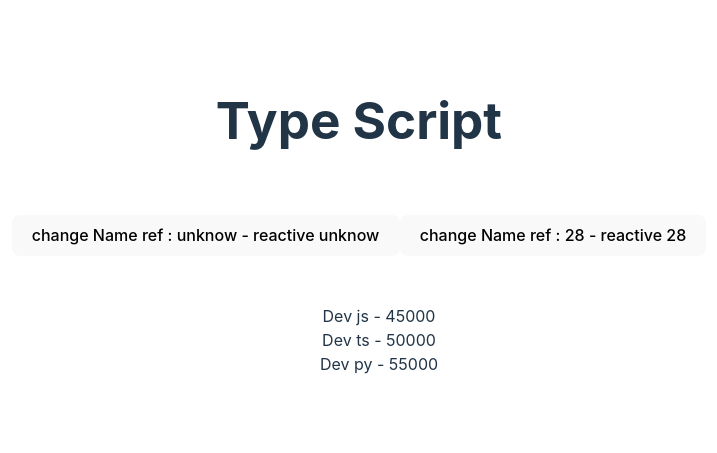
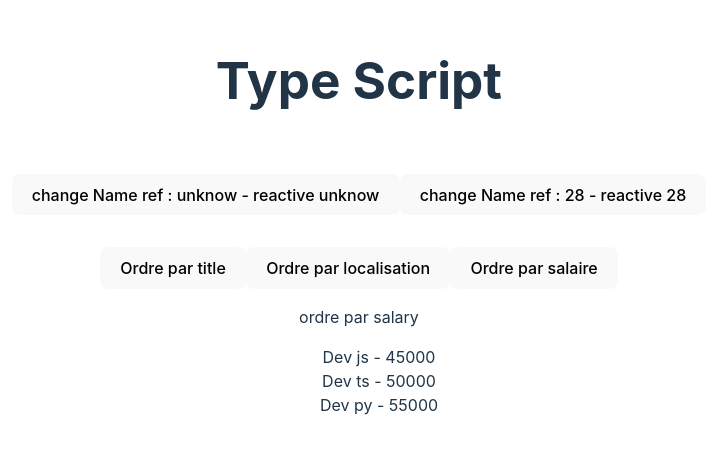
Before and after one commit to CodeurCopieur/Vue3-w-TypeScript, a Vue app: page / in a window 1280 px wide. Shown: the part 175-628 px from the top of the page, without its empty margins (281-998 px from the left). Built offline with nearby package versions, Linux system fonts and the light colour scheme.

Commit message:
Les fonctions

```diff
--- a/src/App.vue
+++ b/src/App.vue
@@ -3,17 +3,31 @@ import { ref } from 'vue';
 import TypeScript from './components/TypeScript.vue';
 import JobList from './components/jobList.vue';
 import Job from './types/job'
+import orderTerm from './types/orderTerm'
 
-
+const order = ref<orderTerm>('salary')
 const jobs = ref<Job[]>([
   {title: 'Dev js', location: 'paris',  salary: 45000, id: 'SG23'},
   {title: 'Dev ts', location: 'lyon',  salary: 50000, id: 'SG24'},
   {title: 'Dev py', location: 'marseille',  salary: 55000, id: 'SG25'}]);
+
+
+  const handleClick = (term: orderTerm) => {
+    order.value = term
+  };
+
 </script>
 
 <template>
   <TypeScript msg="Type Script" />
-  <JobList :jobs="jobs" />
+  <header>
+    <div class="order">
+      <button @click="handleClick('title')">Ordre par title</button>
+      <button @click="handleClick('location')">Ordre par localisation</button>
+      <button @click="handleClick('salary')">Ordre par salaire</button>
+    </div>
+  </header>
+  <JobList :jobs="jobs" :order="order" />
   <!-- <ul>
     <li v-for="job in jobs" :key="job.id" style="list-style: none;">
       <span>{{ job.title }} - {{ job.salary }}</span>
--- a/src/components/jobList.vue
+++ b/src/components/jobList.vue
@@ -1,14 +1,23 @@
 <script setup lang="ts">
 
-  import { defineProps } from 'vue';
+  import { defineProps, PropType } from 'vue';
   import Job from '../types/job'
 
-  defineProps<{jobs: Job[]}>()
+  defineProps<{jobs: {
+    type: Job[],
+    required: true
+  }; order: {
+    type: String,
+    required: true
+  }}>()
 
 </script>
 
 <template>
  <div class="job-list">
+  <p>
+    ordre par {{ order }}
+  </p>
   <ul>
     <li v-for="job in jobs" :key="job.id" style="list-style: none;">
       <span>{{ job.title }} - {{ job.salary }}</span>
```
